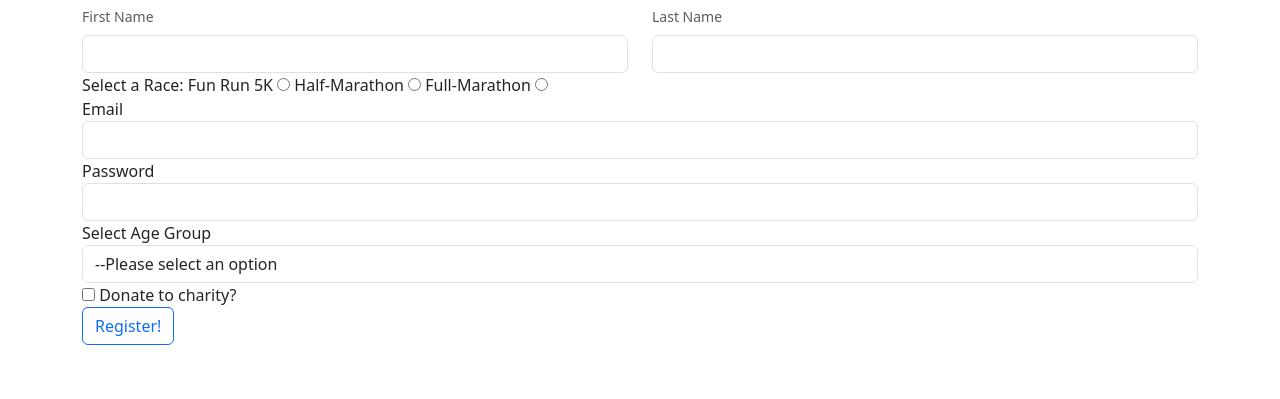
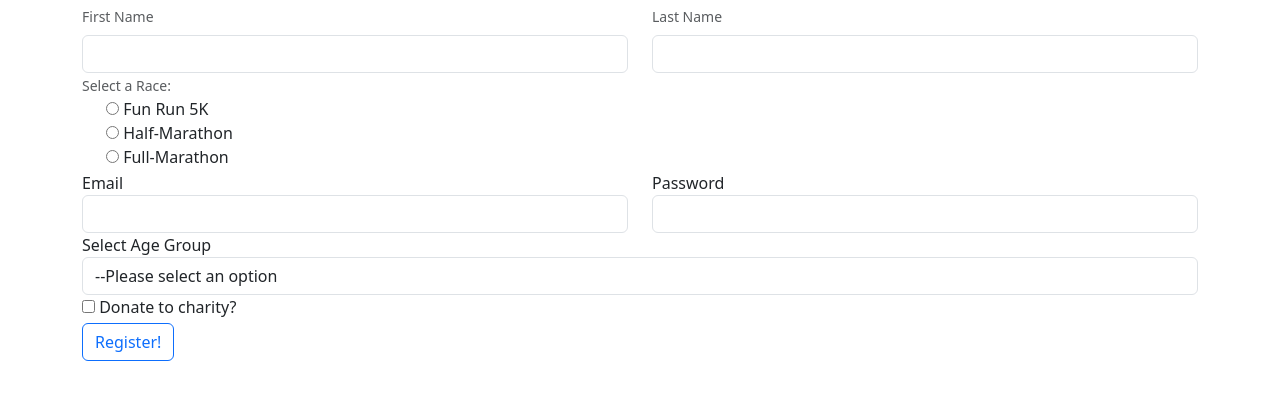
Before and after one commit to crhidrogo/web-developer-bootcamp, a plain HTML site: page form-practice/race-form.html in a window 1280 px wide. Shown: the part 83-482 px from the top of the page. Drawn offline with nearby package versions, Linux system fonts and the light colour scheme.

Commit message:
added boostrap radio buttons.

```diff
--- a/form-practice/race-form.html
+++ b/form-practice/race-form.html
@@ -21,25 +21,33 @@
                     <input type="text" id="lastname" name="lastname" class="form-control" required>
                 </div>
             </div>
-            <div class="">
-                <span>Select a Race:</span>
-                <label for="funrun">Fun Run 5K</label>
-                <input type="radio" name="race" id="funrun" value="funrun">
-                <label for="half">Half-Marathon</label>
-                <input type="radio" name="race" id="half" value="half">
-                <label for="full">Full-Marathon</label>
-                <input type="radio" name="race" id="full" value="full">
+            <span class="form-text">Select a Race:</span>
+            <div class="form-check">
+                <div>
+                    <input type="radio" name="race" id="funrun" value="funrun">
+                    <label for="form-label funrun">Fun Run 5K</label>
+                </div>
+                <div>
+                    <input type="radio" name="race" id="half" value="half">
+                    <label for="form-label half">Half-Marathon</label>
+                </div>
+                <div>
+                    <input type="radio" name="race" id="full" value="full">
+                    <label for="form-label full">Full-Marathon</label>
+                </div>
+            </div>
+            <div class="row">
+                <div class="col-md-6">
+                    <label for="form-label email">Email</label>
+                    <input type="email" name="email" id="email" class="form-control" required>
+                </div>
+                <div class="col-md-6">
+                    <label for="form-label passwrd">Password</label>
+                    <input type="password" name="password" id="passwrd" minlength="12" class="form-control" required>
+                </div>
             </div>
             <div class="">
-                <label for="email">Email</label>
-                <input type="email" name="email" id="email" class="form-control" required>
-            </div>
-            <div class="">
-                <label for="passwrd">Password</label>
-                <input type="password" name="password" id="passwrd" minlength="12" class="form-control" required>
-            </div>
-            <div class="">
-                <label for="age-group">Select Age Group</label>
+                <label for="form-label age-group">Select Age Group</label>
                 <select name="age" id="age-group" class="form-control">
                     <option value="">--Please select an option</option>
                     <option value="under18">Under 18</option>
@@ -48,10 +56,10 @@
                     <option value="senior">65+</option>
                 </select>
             </div>
-            <div class="">
+            <div class="mb-1">
                 <div class="custom-control custom-checkbox">
                     <input type="checkbox" value="donate" id="defaultCheck" class="custom-control-input">
-                    <label for="defaultCheck" class="custom-control-label">Donate to charity?</label>
+                    <label for="form-label defaultCheck" class="custom-control-label">Donate to charity?</label>
                 </div>
             </div>
             <button type="submit" class="btn btn-outline-primary">Register!</button>
```
